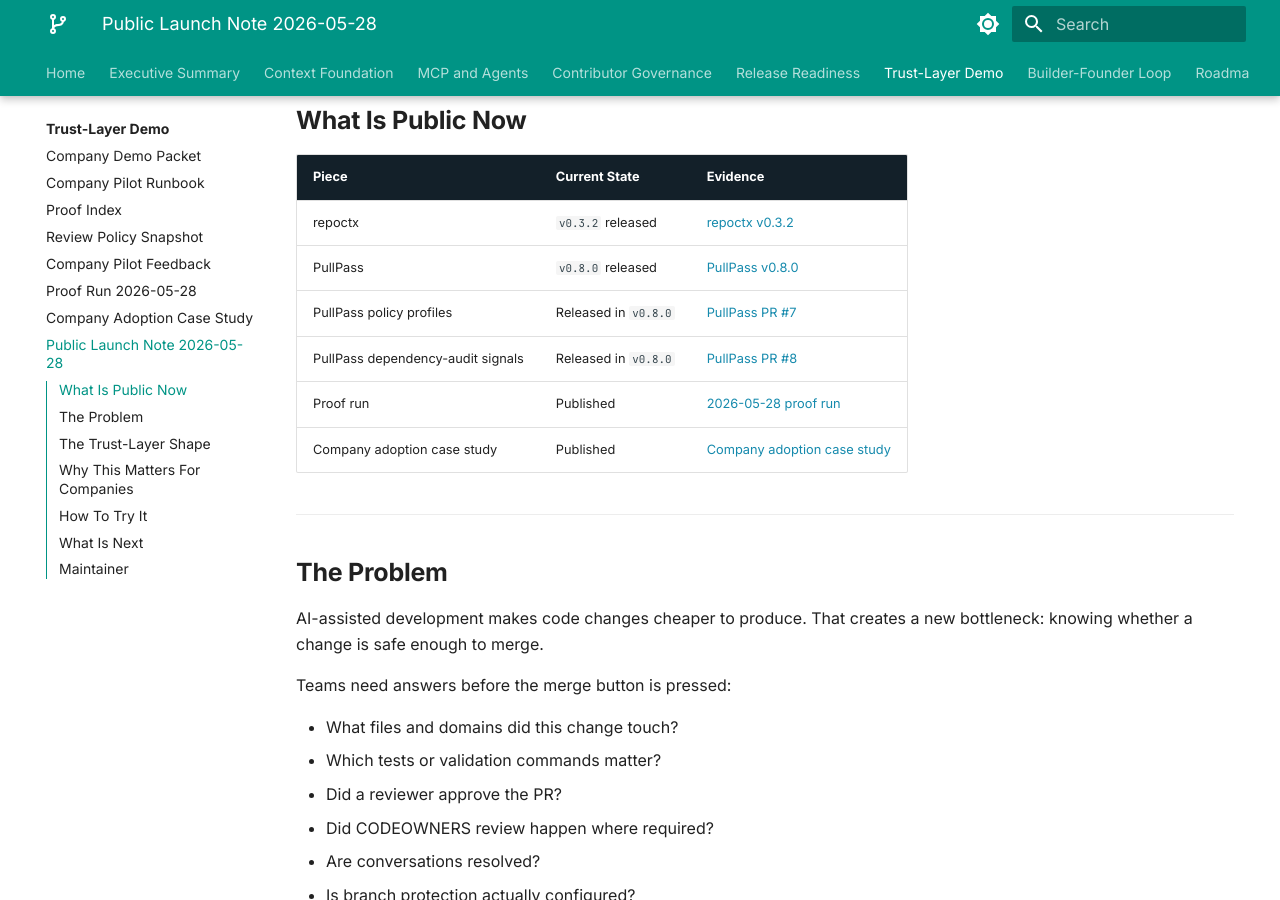
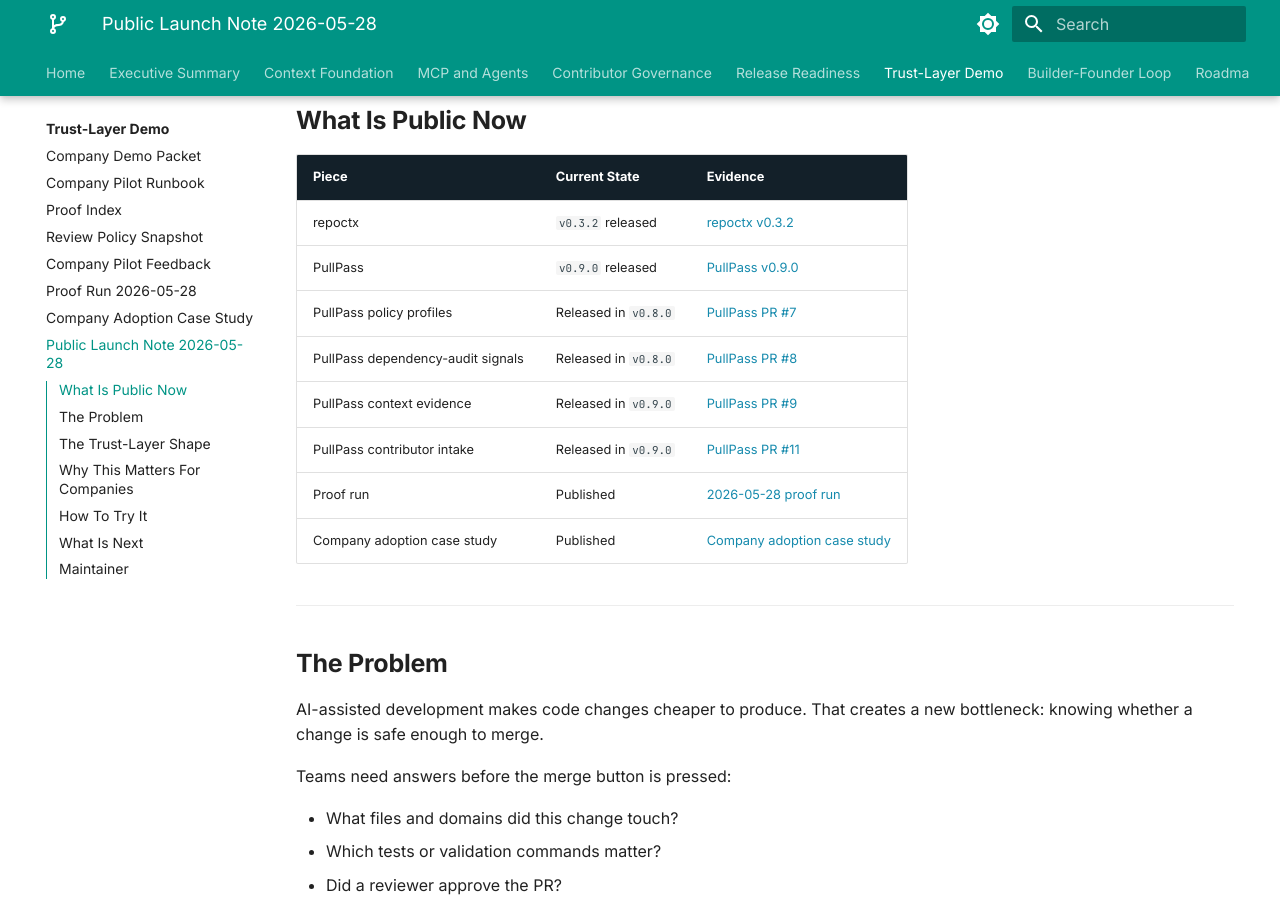
Before and after one commit to BASHBOP/otito, an MkDocs documentation site: the page built from docs/05-trust-layer-demo/public-launch-note-2026-05-28.md, in a window 1280 px wide and 900 px high, scrolled down 419 px. Built offline with MkDocs 1.6.1 and Material for MkDocs 9.7.7, drawn with Linux system fonts in a browser that asks for light colours; some of the changed text lies outside the part shown.

Commit message:
docs: align repoctx pilot gate with PullPass v0.9.0

````diff
--- a/docs/05-trust-layer-demo/public-launch-note-2026-05-28.md
+++ b/docs/05-trust-layer-demo/public-launch-note-2026-05-28.md
@@ -19,9 +19,11 @@
 | Piece | Current State | Evidence |
 |-------|---------------|----------|
 | repoctx | `v0.3.2` released | [repoctx v0.3.2](https://github.com/nugehs/repoctx/releases/tag/v0.3.2) |
-| PullPass | `v0.8.0` released | [PullPass v0.8.0](https://github.com/nugehs/pullpass/releases/tag/v0.8.0) |
+| PullPass | `v0.9.0` released | [PullPass v0.9.0](https://github.com/nugehs/pullpass/releases/tag/v0.9.0) |
 | PullPass policy profiles | Released in `v0.8.0` | [PullPass PR #7](https://github.com/nugehs/pullpass/pull/7) |
 | PullPass dependency-audit signals | Released in `v0.8.0` | [PullPass PR #8](https://github.com/nugehs/pullpass/pull/8) |
+| PullPass context evidence | Released in `v0.9.0` | [PullPass PR #9](https://github.com/nugehs/pullpass/pull/9) |
+| PullPass contributor intake | Released in `v0.9.0` | [PullPass PR #11](https://github.com/nugehs/pullpass/pull/11) |
 | Proof run | Published | [2026-05-28 proof run](./proof-run-2026-05-28.md) |
 | Company adoption case study | Published | [Company adoption case study](./company-adoption-case-study.md) |
 
@@ -110,7 +112,7 @@
 Run PullPass from a checkout:
 
 ```bash
-go install github.com/nugehs/pullpass/cmd/pullpass@v0.8.0
+go install github.com/nugehs/pullpass/cmd/pullpass@v0.9.0
 pullpass local . --base origin/main
 pullpass pr 123
 ```
````
Also changed, not shown: docs/04-release-readiness/README.md (+1 -1 lines), docs/05-trust-layer-demo/company-adoption-case-study.md (+1 -1 lines), docs/05-trust-layer-demo/company-demo-packet.md (+1 -1 lines), docs/05-trust-layer-demo/proof-index.md (+1 -1 lines), 1 other file.
